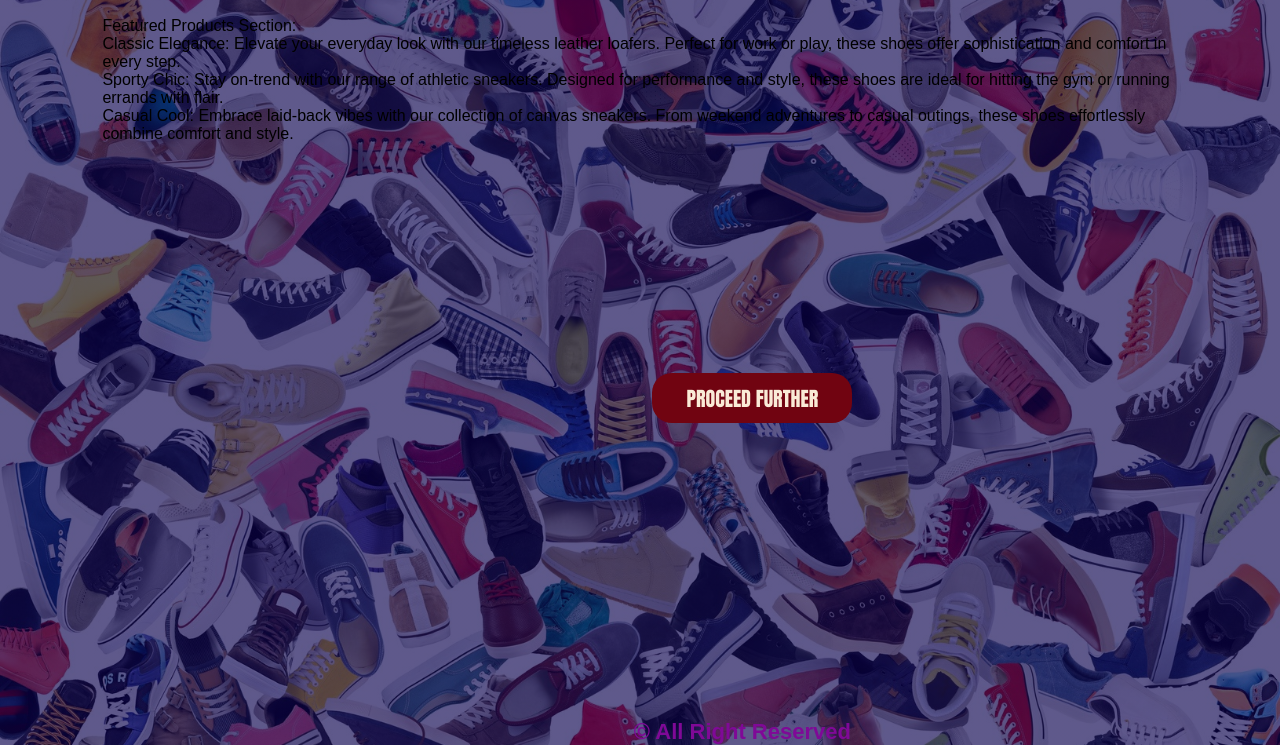
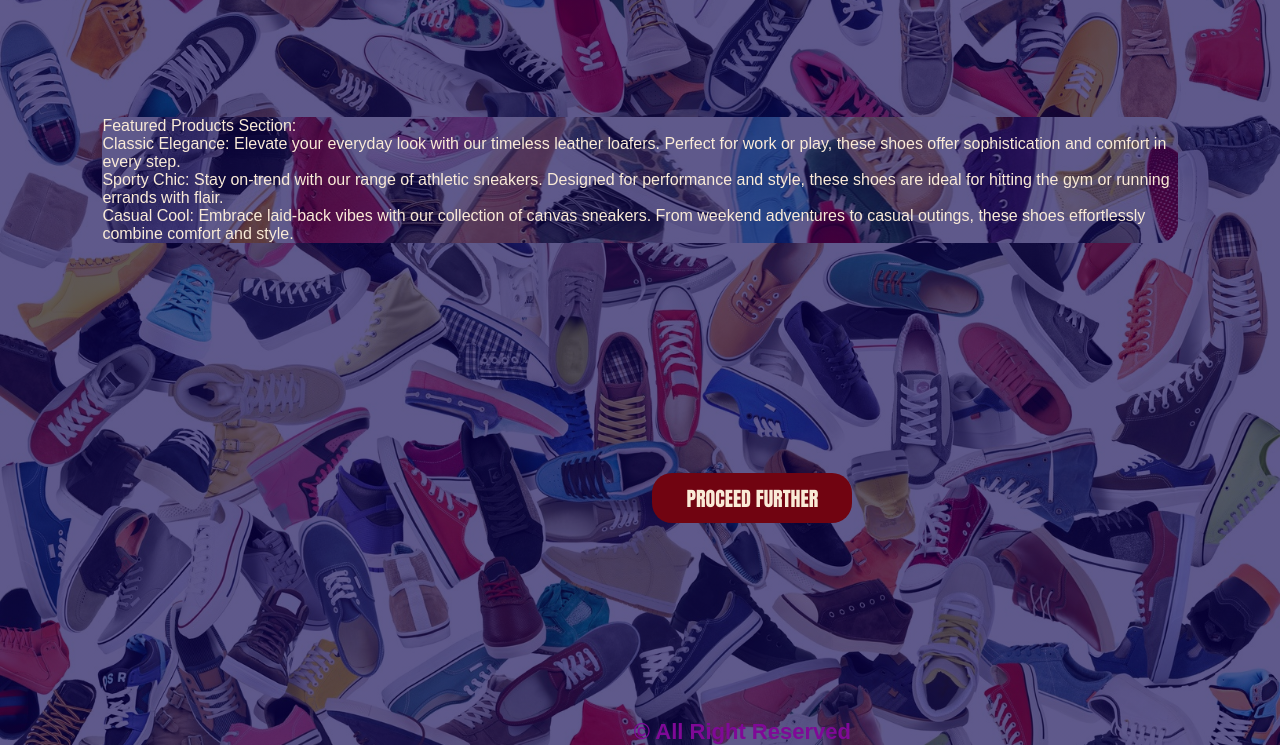
Before and after one commit to ruxK2206/StepInStyle, a plain HTML site: page index.html in a window 1280 px wide. Shown: the part 55-800 px from the top of the page. Drawn offline with Linux system fonts and the light colour scheme.

Commit message:
modifing index page

```diff
--- a/style.css
+++ b/style.css
@@ -77,3 +77,9 @@ nav ul li a{
     border: 0;
     border-radius: 20px;
 }
+.content{
+color: antiquewhite;
+margin-top: 100px;
+background-image: linear-gradient(rgba(9,0,77,0.65),rgba(9,0,77,0.65)),url(mainImage.jpg);
+border-radius: 20px;
+}
```
